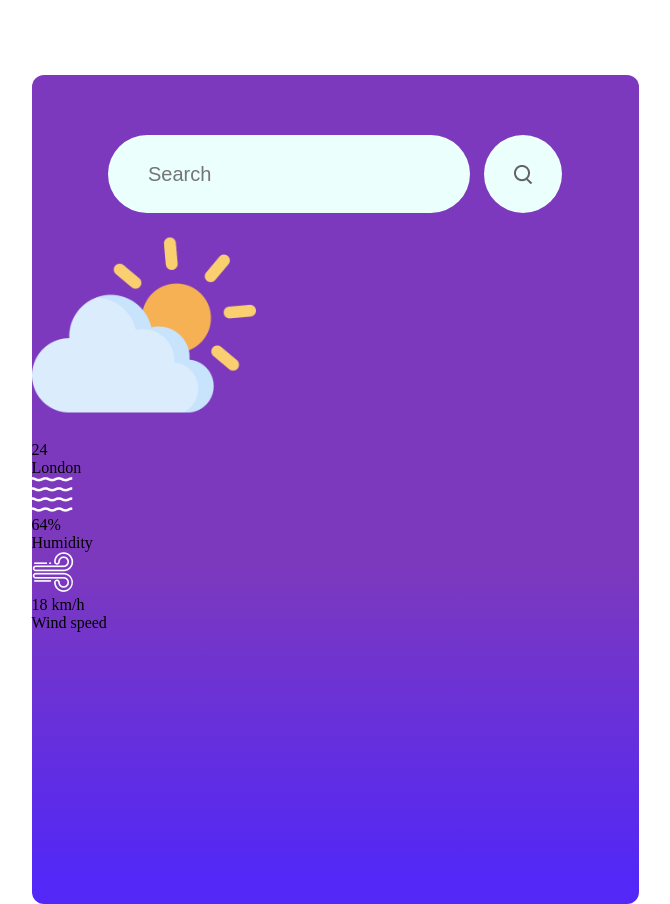
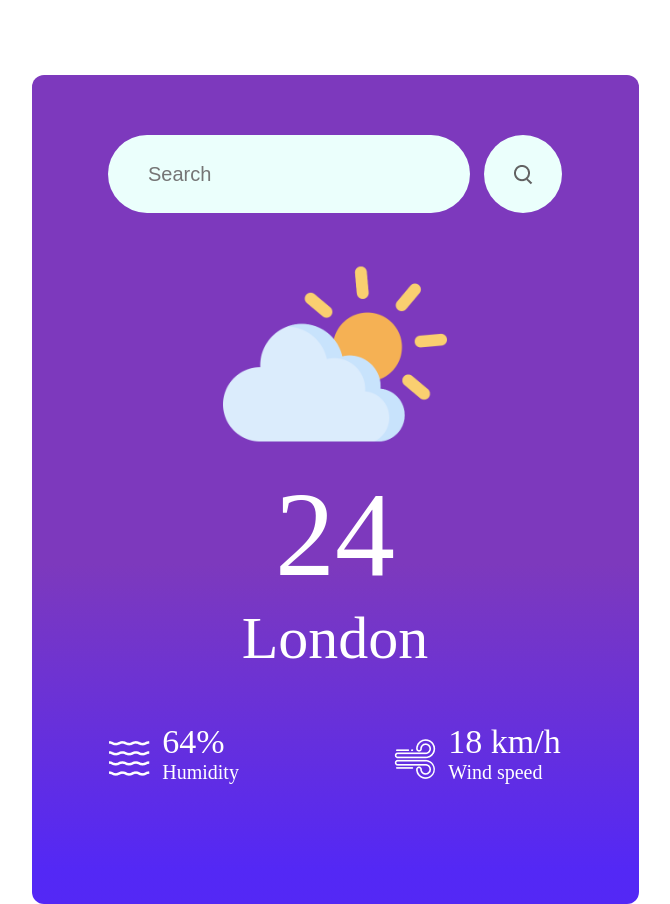
Before and after one commit to Katiasun/Weather-App, a React (Create React App) app: page / in a window 1280 px wide. Shown: the whole page, without its empty margins (305-975 px from the left). Built offline with nearby package versions, Linux system fonts and the light colour scheme.

Commit message:
write styles for classes :weather-image, weather-temp,weather-location, data-container and all clesses inside it class

```diff
--- a/src/components/WeatherApp/WeatherApp.css
+++ b/src/components/WeatherApp/WeatherApp.css
@@ -44,3 +44,45 @@
   border-radius: 40px;
   cursor: pointer;
 }
+.weather-image {
+  margin-top: 29px;
+  display: flex;
+  justify-content: center;
+}
+.weather-temp {
+  display: flex;
+  justify-content: center;
+  font-size: 120px;
+  font-weight: 400;
+  color: white;
+}
+.weather-location {
+  display: flex;
+  justify-content: center;
+  font-size: 60px;
+  font-weight: 400;
+  color: white;
+}
+.data-container {
+  margin-top: 50px;
+  display: flex;
+  justify-content: center;
+  color: white;
+}
+.element {
+  margin: auto;
+  display: flex;
+  align-items: center;
+  gap: 12px;
+}
+.data {
+  font-size: 34px;
+  font-weight: 400;
+}
+.text {
+  font-size: 20px;
+  font-weight: 400;
+}
+.icon {
+  margin-top: 10px;
+}
```
